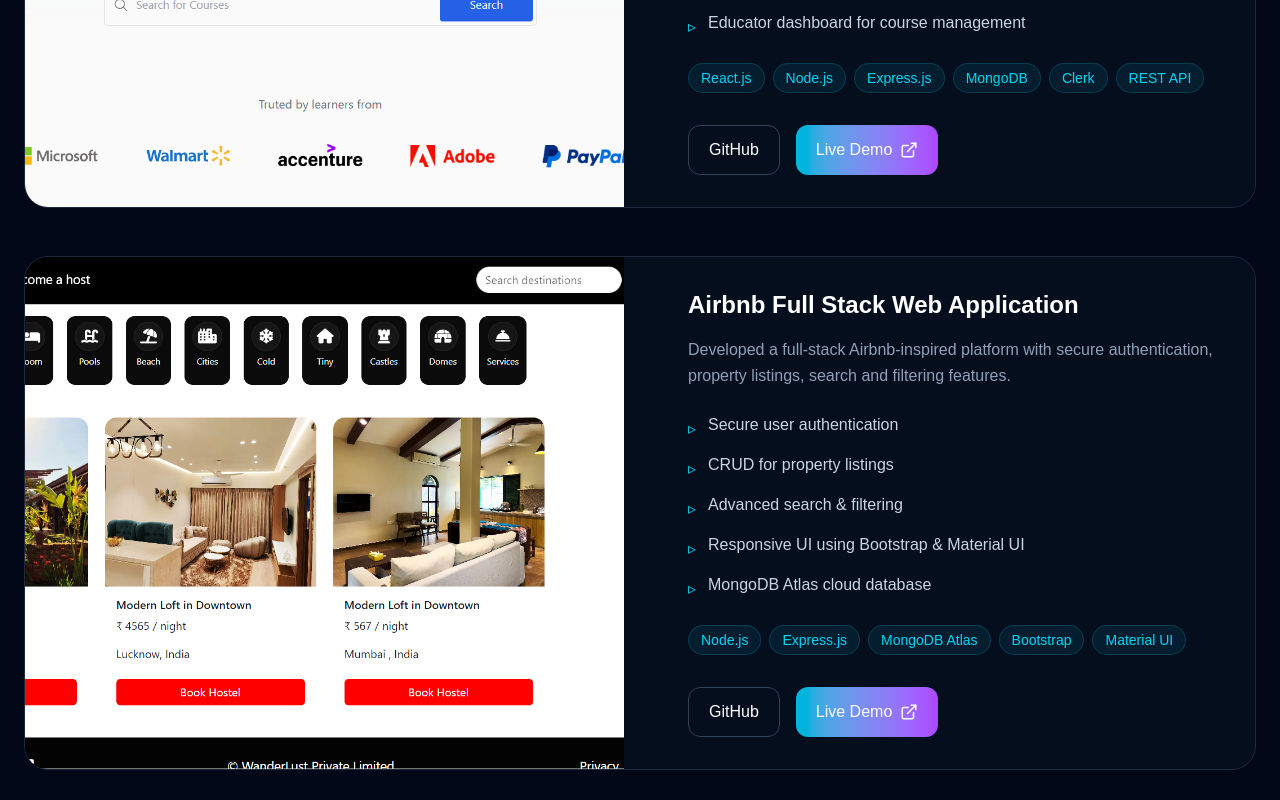
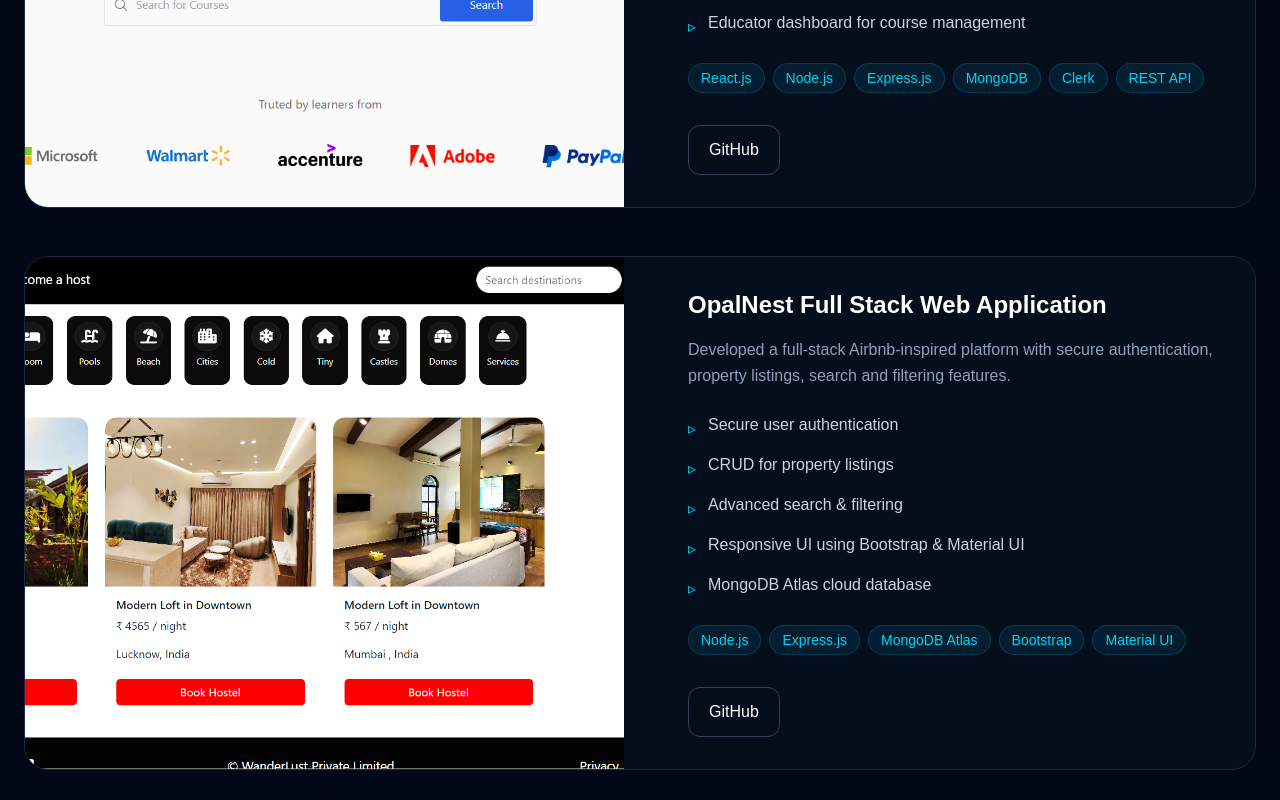
Before and after one commit to Sushmita-2701/Sushmita-Portfolio, a React (Vite) app in the folder MyPortfolio/: page /projects in a window 1280 px wide. Shown: the part 660-1460 px from the top of the page. Built offline with nearby package versions, Linux system fonts and the light colour scheme.

Commit message:
Redeploy

```diff
--- a/MyPortfolio/src/pages/About.jsx
+++ b/MyPortfolio/src/pages/About.jsx
@@ -12,7 +12,7 @@ const About = () => {
       title: "Dr. Shakuntala Misra National Rehabilitation University",
       degree: "Bachelor of Technology in Computer Science Engineering",
       location: "Lucknow, India",
-      year: "Nov 2022 - Jul 2026",
+      year: "Oct 2022 - Jul 2026",
       score: "CGPA 7.30 till 7th semester",
     },
     {
@@ -26,7 +26,7 @@ const About = () => {
       title: "Maharshi Vidya Mandir English Medium School",
       degree: "Secondary Education",
         location: "Pune, India",
-      year: "Jun 2018 - May 2020",
+      year: "Jun 2019 - May 2020",
       score: "Percentage - 85%",
     },
   ];
--- a/MyPortfolio/src/pages/Projects.jsx
+++ b/MyPortfolio/src/pages/Projects.jsx
@@ -1,5 +1,4 @@
 import React from "react";
-import { ExternalLink } from "lucide-react";
 
 import lmsImg from "../assets/lms.png";
 import airbnbImg from "../assets/airbnb.png";
@@ -20,10 +19,10 @@ const projects = [
     ],
     tech: ["React.js", "Node.js", "Express.js", "MongoDB", "Clerk", "REST API"],
     github: "https://github.com/Sushmita-2701/lms",
-    live: "#",
+
   },
   {
-    title: "Airbnb Full Stack Web Application",
+    title: "OpalNest Full Stack Web Application",
     image: airbnbImg,
     description:
       "Developed a full-stack Airbnb-inspired platform with secure authentication, property listings, search and filtering features.",
@@ -42,7 +41,7 @@ const projects = [
       "Material UI",
     ],
     github: "https://github.com/Sushmita-2701/Airbnb-full-stack-project",
-    live: "#",
+
   },
   {
     title: "Full Stack Trading Website",
@@ -58,7 +57,7 @@ const projects = [
     ],
     tech: ["React.js", "Node.js", "Express.js", "MongoDB", "REST API"],
     github: "https://github.com/Sushmita-2701/FullStack--trading-website",
-    live: "#",
+
   },
 ];
 
@@ -146,16 +145,6 @@ const Projects = () => {
                     >
                       GitHub
                     </a>
-
-                    <a
-                      href={project.live}
-                      target="_blank"
-                      rel="noreferrer"
-                      className="flex items-center gap-2 px-5 py-3 rounded-xl bg-gradient-to-r from-cyan-500 to-purple-500 hover:scale-105 transition"
-                    >
-                      Live Demo
-                      <ExternalLink size={18} />
-                    </a>
                   </div>
                 </div>
               </div>
```
